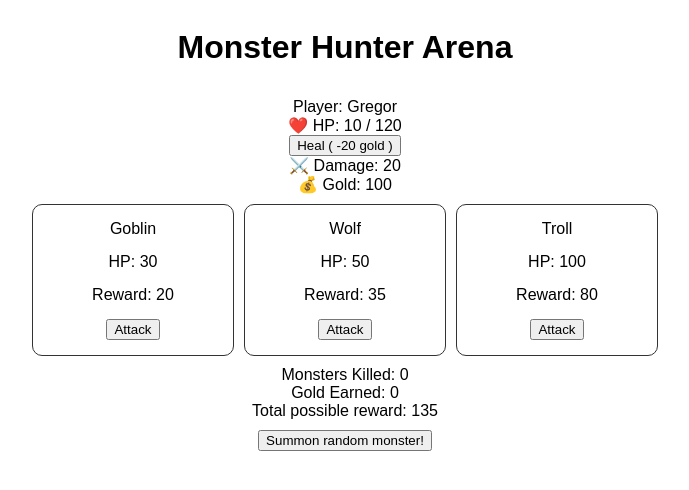
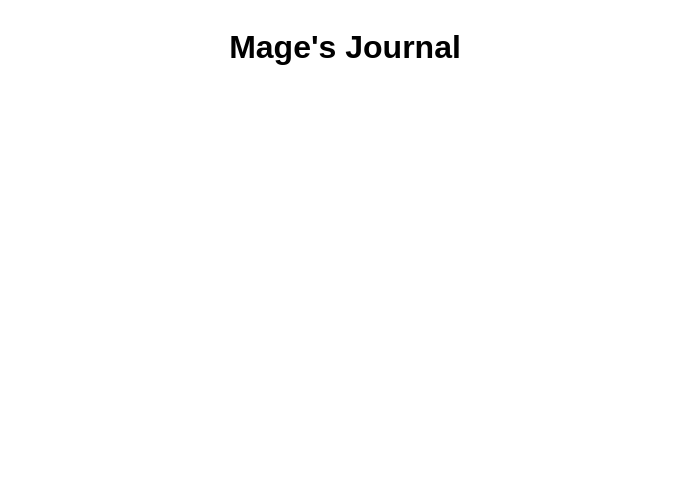
Before and after one commit to gCode2/react-basics, a React (Vite) app: page / in a window 1280 px wide. Shown: the top 490 px of the page, without its empty margins (295-984 px from the left). Built offline with nearby package versions, Linux system fonts and the light colour scheme.

Commit message:
feat: add components for mage journal

```diff
--- a/src/App.tsx
+++ b/src/App.tsx
@@ -3,122 +3,53 @@ import { useState } from 'react'
 // import SecondReminder from './components/SecondReminder.tsx';
 // import ThirdReminder from './components/ThirdReminder.tsx';
 // import FourthReminder from './components/FourthReminder.tsx';
+// import FifthReminder from './components/FifthReminder'
 import './App.css'
-import PlayerStats from './components/FifthReminder/PlayerStats/PlayerStats'
-import MonsterArena from './components/FifthReminder/MonsterArena/MonsterArena';
-import GameSummary from './components/FifthReminder/GameSummary/GameSummary';
+import NotesList from './components/MagesJournal/NotesList/NotesList'
+import JournalSummary from './components/MagesJournal/JournalSummary/JournalSummary'
+
 
 function App() {
-  const [player,setPlayer] = useState({
-    name: "Gregor",
-    hp: 10,
-    maxHP: 120,
-    attack: 20,
-    gold: 100
-  })
-  const [monsters, setMonsters] = useState([
-    { id: 1, name: "Goblin", hp: 30, reward: 20 },
-    { id: 2, name: "Wolf", hp: 50, reward: 35 },
-    { id: 3, name: "Troll", hp: 100, reward: 80 }
-  ]);
-
-  const monsterTypes = [
-    { name: "Goblin", hp: 30, reward: 20 },
-    { name: "Black Goblin", hp: 40, reward: 25 },
-    { name: "Wolf", hp: 50, reward: 35 },
-    { name: "Troll", hp: 100, reward: 80 },
-    { name: "Ghost", hp: 150, reward: 100},
-    { name: "Orc", hp: 250, reward: 150}
-  ];
-
-  const [monstersDefeated, setMonstersDefeated] = useState([]);
-
-  function handleAttackMonster(monsterToAttack){
-    let defeated = false;
-
-    const updatedMonsters = monsters.map(monster=>{
-      if(monster.id !== monsterToAttack.id){
-        return monster;
-      }
-
-      const updatedMonster = {...monster, hp: monster.hp - player.attack};
-
-      if(updatedMonster.hp <= 0){
-        defeated = true;
-      }
-
-      return updatedMonster;
-    })
-
-    setMonsters(updatedMonsters);
-    if(defeated){
-      setMonstersDefeated(prev=>[...prev, monsterToAttack]);
-      setPlayer(prev=>({
-        ...prev, gold: prev.gold + monsterToAttack.reward
-      }));
-
-    }
-    // const updatedMonsters = monsters.map(monster=>{
-    //   if(monster.id === monsterToAttack.id){
-    //     let monsterToUpdate = {...monster, hp: (monsterToAttack.hp - player.attack) > 0 ? monsterToAttack.hp - player.attack : 0}
-
-    //     if(monsterToUpdate.hp <= 0) {
-    //       setMonstersDefeated([...monstersDefeated, monsterToUpdate]);
-    //       setPlayer({...player, gold: player.gold + monsterToUpdate.reward})
-    //     }
-
-    //     return monsterToUpdate;
-    //   }else{
-    //     return monster;
-    //   }
-    // })
-    // setMonsters(updatedMonsters);
+  const [notes, setNotes] = useState([{
+    id: 0,
+    content: "Its my first note in this journal. Shall I be damned if I ever forget this I've made the decision to start this jouornal"
+  },
+  {
+    id: 1,
+    content: "Its my second note. Those filthy goblins tried to steal my potions - justice will find them for sure. Im going back to study ancient runes"
+  },
+  {
+    id: 2,
+    content: "hyhyh, stupid mage... we got his journal hehe, we good goblins, we good thieves, sneaky and fast hehe"
+  },
+  {
+    id: 3,
+    content: "Its a shame I let those goblins steal my journal. When I was creating it I didnt think anyone could outsmart me and steal it from me... Since its a magic journal, nothing can be erased from it. Previous note... it hurts... I bet it hurts like my fireballs hurt the goblins"
   }
-  function handlePlayerHeal(){
-    if(player.gold < 20){
-      // alert("not enough gold");
-      console.log("not enough gold");
-      return
-    }
-    setPlayer({...player, hp: (player.hp + 20) > player.maxHP ? player.maxHP : (player.hp + 20), gold: player.gold-20})
-  }
-  function handleMonsterSummon(){
-    let x = Math.floor(Math.random()*monsterTypes.length);
-    setMonsters([...monsters, {...monsterTypes[x], id: Math.floor(Math.random()*10000+1)}]);
-  }
-  function calculateTotalPossibleRewards(){
-    return monsters.reduce((acc, item)=>{
-      if(item.hp > 0){
-        return acc + item.reward
-      }
-      return acc;
-    }, 0)
-  }
+])
   return(
     // <FirstReminder/>
     // <SecondReminder/>
     // <ThirdReminder/>
     // <FourthReminder/>
+    // <FifthReminder/>
     <>
-    <div className="app">
-      <div className="gameTitle">
-        <h1>Monster Hunter Arena</h1>
+      <div className="app">
+        <div className="">
+          <h1>
+            Mage's Journal
+          </h1>
+        </div>
+        <div>
+           <NotesList/>
+        </div>
+        <div>
+
+        </div>
+         <div>
+            <JournalSummary/>
+         </div>
       </div>
-      <div className="playerStatsHolder">
-        <PlayerStats playerStats={player} playerHealHandler={handlePlayerHeal}/>
-      </div>
-      <div className="monsterArenaHolder">
-        <MonsterArena monstersList={monsters} attackMonsterHandler={handleAttackMonster}/>
-      </div>
-      <div className="gameSummaryHolder">
-        <GameSummary monstersDefeated={monstersDefeated} calculateRewards={calculateTotalPossibleRewards}/>
-      </div>
-      <div className="monsterSummonButton">
-        <button onClick={handleMonsterSummon}>
-          Summon random monster!
-        </button>
-      </div>
-    </div>
     </>
   )
 }
--- /dev/null
+++ b/src/components/FifthReminder.tsx
@@ -0,0 +1,125 @@
+import { useState } from 'react'
+// import FirstReminder from './components/FirstReminder.tsx';
+// import SecondReminder from './components/SecondReminder.tsx';
+// import ThirdReminder from './components/ThirdReminder.tsx';
+// import FourthReminder from './components/FourthReminder.tsx';
+import PlayerStats from './FifthReminder/PlayerStats/PlayerStats'
+import MonsterArena from './FifthReminder/MonsterArena/MonsterArena';
+import GameSummary from './FifthReminder/GameSummary/GameSummary';
+
+function FifthReminder() {
+  const [player,setPlayer] = useState({
+    name: "Gregor",
+    hp: 10,
+    maxHP: 120,
+    attack: 20,
+    gold: 100
+  })
+  const [monsters, setMonsters] = useState([
+    { id: 1, name: "Goblin", hp: 30, reward: 20 },
+    { id: 2, name: "Wolf", hp: 50, reward: 35 },
+    { id: 3, name: "Troll", hp: 100, reward: 80 }
+  ]);
+
+  const monsterTypes = [
+    { name: "Goblin", hp: 30, reward: 20 },
+    { name: "Black Goblin", hp: 40, reward: 25 },
+    { name: "Wolf", hp: 50, reward: 35 },
+    { name: "Troll", hp: 100, reward: 80 },
+    { name: "Ghost", hp: 150, reward: 100},
+    { name: "Orc", hp: 250, reward: 150}
+  ];
+
+  const [monstersDefeated, setMonstersDefeated] = useState([]);
+
+  function handleAttackMonster(monsterToAttack){
+    let defeated = false;
+
+    const updatedMonsters = monsters.map(monster=>{
+      if(monster.id !== monsterToAttack.id){
+        return monster;
+      }
+
+      const updatedMonster = {...monster, hp: monster.hp - player.attack};
+
+      if(updatedMonster.hp <= 0){
+        defeated = true;
+      }
+
+      return updatedMonster;
+    })
+
+    setMonsters(updatedMonsters);
+    if(defeated){
+      setMonstersDefeated(prev=>[...prev, monsterToAttack]);
+      setPlayer(prev=>({
+        ...prev, gold: prev.gold + monsterToAttack.reward
+      }));
+
+    }
+    // const updatedMonsters = monsters.map(monster=>{
+    //   if(monster.id === monsterToAttack.id){
+    //     let monsterToUpdate = {...monster, hp: (monsterToAttack.hp - player.attack) > 0 ? monsterToAttack.hp - player.attack : 0}
+
+    //     if(monsterToUpdate.hp <= 0) {
+    //       setMonstersDefeated([...monstersDefeated, monsterToUpdate]);
+    //       setPlayer({...player, gold: player.gold + monsterToUpdate.reward})
+    //     }
+
+    //     return monsterToUpdate;
+    //   }else{
+    //     return monster;
+    //   }
+    // })
+    // setMonsters(updatedMonsters);
+  }
+  function handlePlayerHeal(){
+    if(player.gold < 20){
+      // alert("not enough gold");
+      console.log("not enough gold");
+      return
+    }
+    setPlayer({...player, hp: (player.hp + 20) > player.maxHP ? player.maxHP : (player.hp + 20), gold: player.gold-20})
+  }
+  function handleMonsterSummon(){
+    let x = Math.floor(Math.random()*monsterTypes.length);
+    setMonsters([...monsters, {...monsterTypes[x], id: Math.floor(Math.random()*10000+1)}]);
+  }
+  function calculateTotalPossibleRewards(){
+    return monsters.reduce((acc, item)=>{
+      if(item.hp > 0){
+        return acc + item.reward
+      }
+      return acc;
+    }, 0)
+  }
+  return(
+    // <FirstReminder/>
+    // <SecondReminder/>
+    // <ThirdReminder/>
+    // <FourthReminder/>
+    <>
+    <div className="app">
+      <div className="gameTitle">
+        <h1>Monster Hunter Arena</h1>
+      </div>
+      <div className="playerStatsHolder">
+        <PlayerStats playerStats={player} playerHealHandler={handlePlayerHeal}/>
+      </div>
+      <div className="monsterArenaHolder">
+        <MonsterArena monstersList={monsters} attackMonsterHandler={handleAttackMonster}/>
+      </div>
+      <div className="gameSummaryHolder">
+        <GameSummary monstersDefeated={monstersDefeated} calculateRewards={calculateTotalPossibleRewards}/>
+      </div>
+      <div className="monsterSummonButton">
+        <button onClick={handleMonsterSummon}>
+          Summon random monster!
+        </button>
+      </div>
+    </div>
+    </>
+  )
+}
+
+export default FifthReminder
--- /dev/null
+++ b/src/components/MagesJournal/JournalSummary/JournalSummary.tsx
@@ -0,0 +1,8 @@
+function JournalSummary(){
+    return (
+        <>
+        </>
+    )
+}
+
+export default JournalSummary
--- /dev/null
+++ b/src/components/MagesJournal/NotesList/NotesList.tsx
@@ -0,0 +1,8 @@
+function NotesList(){
+    return (
+        <>
+        </>
+    )
+}
+
+export default NotesList
```
Also changed, not shown: src/components/MagesJournal/AddNoteForm/AddNoteForm.tsx (added, +8 -0 lines), src/components/MagesJournal/NotesList/Note/Note.tsx (added, +8 -0 lines), src/components/MagesJournal/SearchBar/SearchBar.tsx (added, +8 -0 lines).
